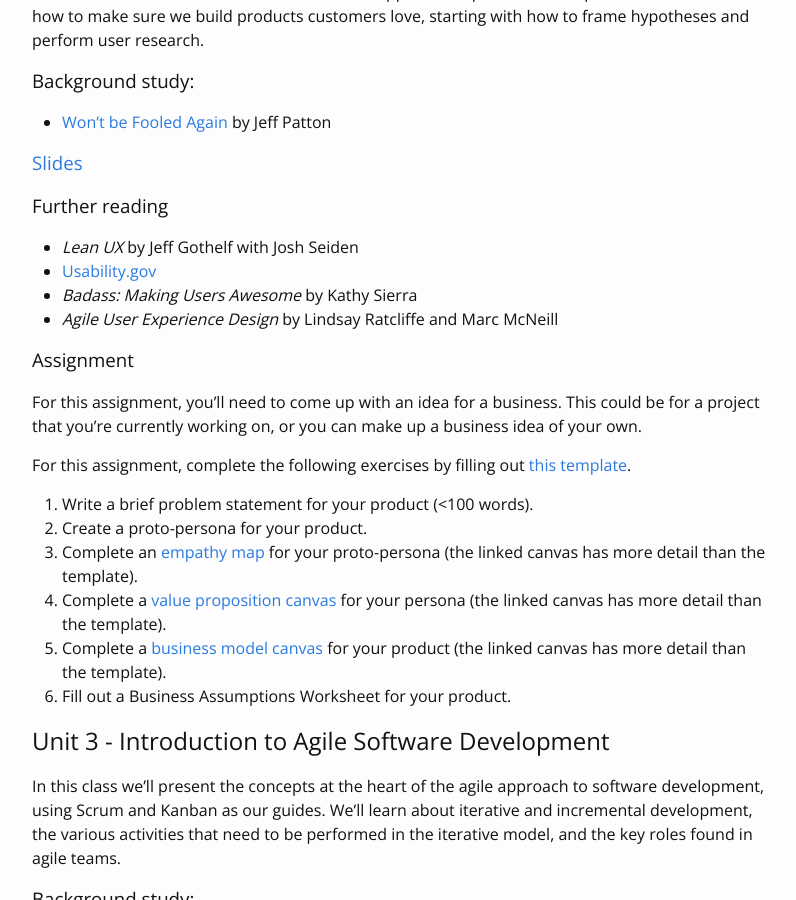
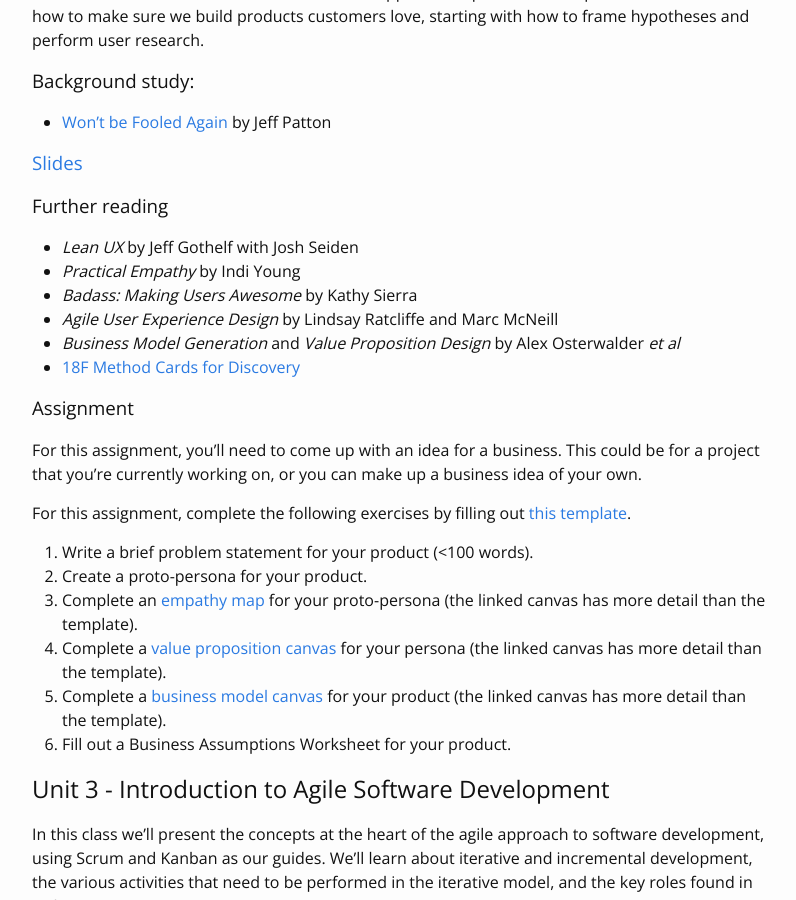
Before and after one commit to jezhumble/lapm, a Jekyll site: the page built from syllabus.md, in a window 1280 px wide and 900 px high, scrolled down 730 px. Shown: the whole window, without its empty margins (238-1034 px from the left). Built offline with Jekyll 4.4.1, drawn with Linux system fonts in a browser that asks for light colours.

Commit message:
Updated reading list for Unit 2

```diff
--- a/syllabus.md
+++ b/syllabus.md
@@ -35,9 +35,11 @@ This class will introduce the idea of a scientific approach to product developme
 ### Further reading
 
 * _Lean UX_ by Jeff Gothelf with Josh Seiden
-* [Usability.gov](http://usability.gov/)
+* _Practical Empathy_ by Indi Young
 * _Badass: Making Users Awesome_ by Kathy Sierra
 * _Agile User Experience Design_ by Lindsay Ratcliffe and Marc McNeill
+* _Business Model Generation_ and _Value Proposition Design_ by Alex Osterwalder _et al_
+* [18F Method Cards for Discovery](https://methods.18f.gov/discover/)
 
 ### Assignment
 
```
